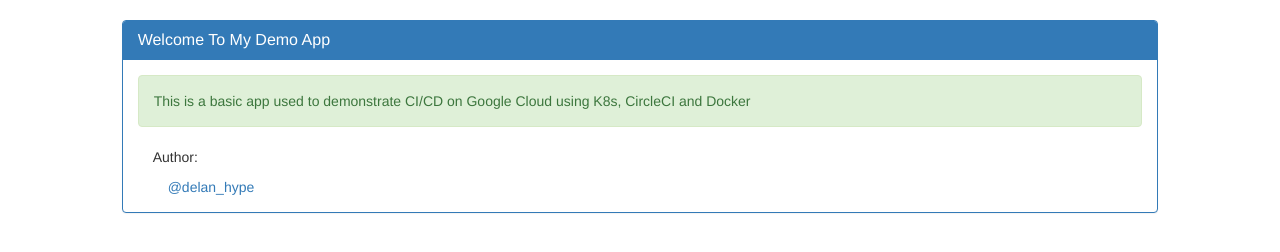
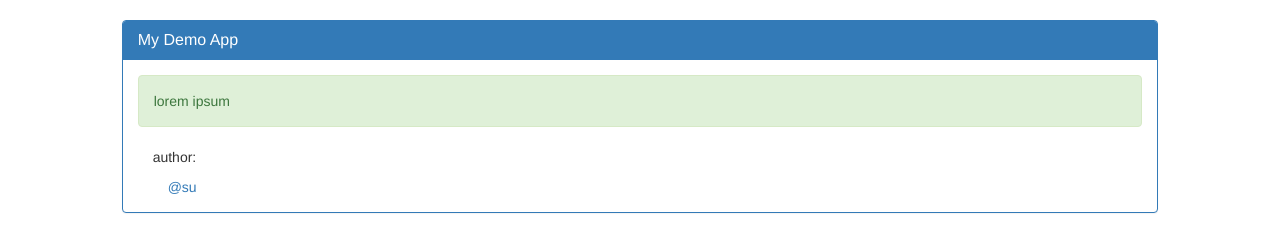
Before and after one commit to Sumyabazar1/devops3, a plain HTML site: page index.html in a window 1280 px wide. Drawn offline with nearby package versions, Linux system fonts and the light colour scheme.

Commit message:
modification

```diff
--- a/index.html
+++ b/index.html
@@ -8,16 +8,16 @@
   <div class="col-md-10 col-md-offset-1" style="margin-top:20px">
    <div class="panel panel-primary">
      <div class="panel-heading">
-       <h3 class="panel-title">Welcome To My Demo App</h3>
+       <h3 class="panel-title">My Demo App</h3>
      </div>
       <div class="panel-body">
        <div class="alert alert-success">
-          <p>This is a basic app used to demonstrate CI/CD on Google Cloud using K8s, CircleCI and Docker </p>
+          <p>lorem ipsum</p>
        </div>
          <div class="col-md-9">
-           <p>Author:</p>
+           <p>author:</p>
            <div class="col-md-3">
-             <a href="https://twitter.com/delan_hype">@delan_hype</a>
+             <a href="https://facebook.com/sumiyabazar">@su</a>
            </div>
          </div>
       </div>
```
Also changed, not shown: deployment.yaml (added), 1 other file.
